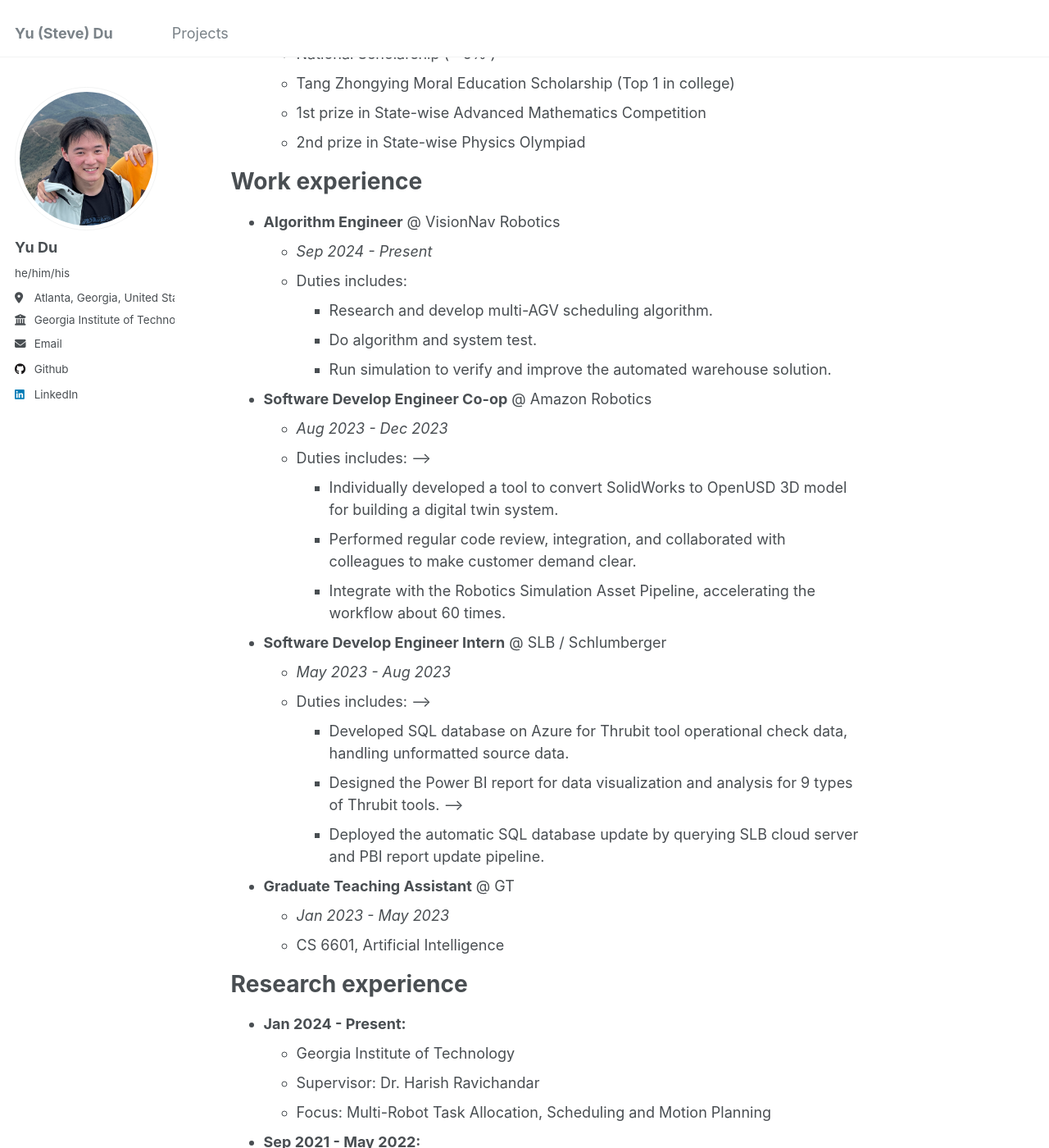
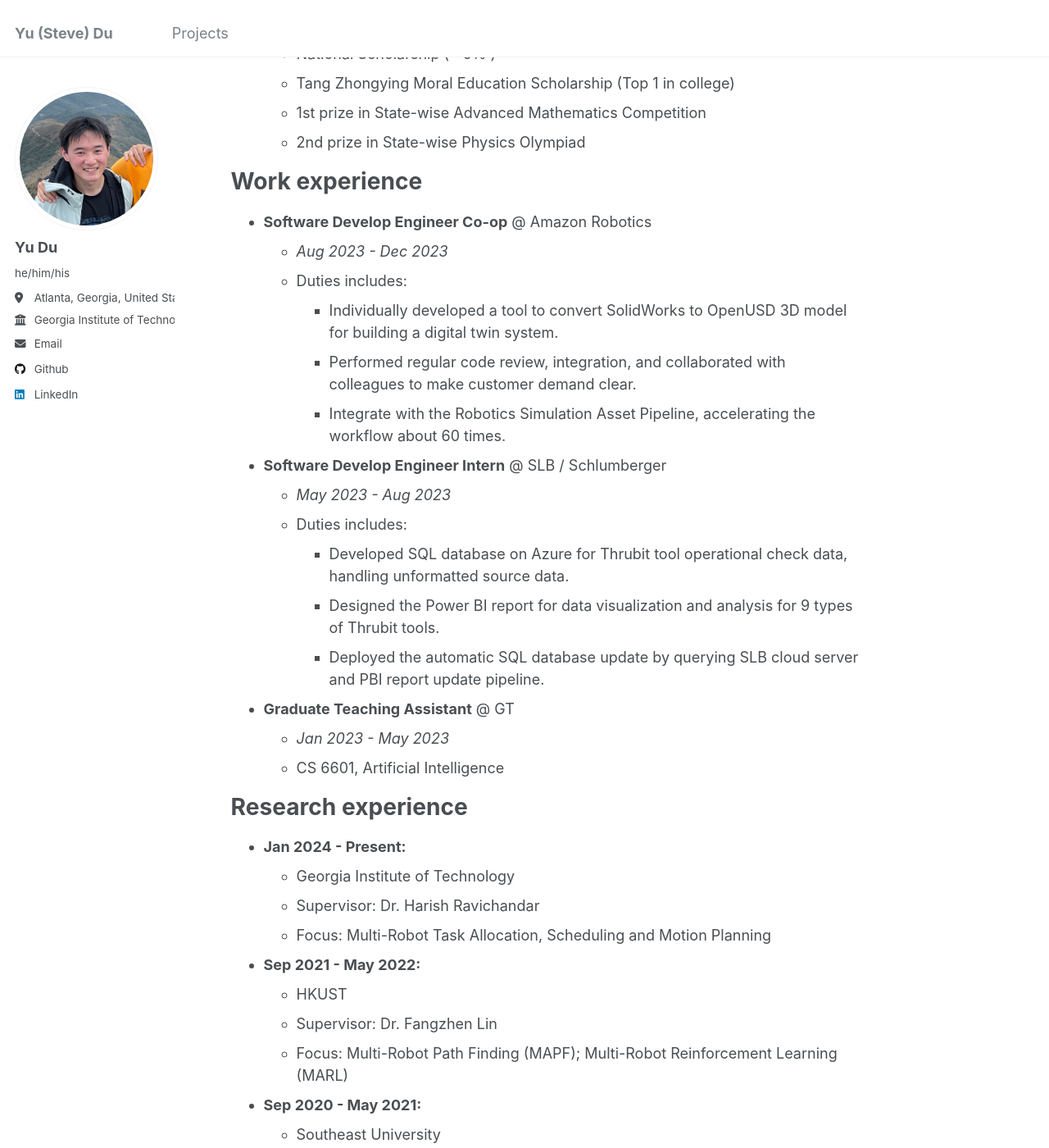
Before and after one commit to Mi-Dora/Mi-Dora.github.io, a Jekyll site: the page built from _pages/about.md, in a window 1280 px wide and 1400 px high, scrolled down 543 px. Shown: the whole window at 82% size. Built offline with Jekyll 4.4.1, drawn with Linux system fonts in a browser that asks for light colours.

Commit message:
remove experience

```diff
--- a/_pages/about.md
+++ b/_pages/about.md
@@ -8,6 +8,7 @@ redirect_from:
 ---
 
 {% include base_path %}
+
 
 Education
 ======
@@ -31,16 +32,16 @@ Education
 
 Work experience
 ======
-* **Algorithm Engineer** @ VisionNav Robotics
+<!-- * **Algorithm Engineer** @ VisionNav Robotics
   * *Sep 2024 - Present*
   * Duties includes:
     * Research and develop multi-AGV scheduling algorithm.
     * Do algorithm and system test.
-    * Run simulation to verify and improve the automated warehouse solution.
+    * Run simulation to verify and improve the automated warehouse solution. -->
 
 * **Software Develop Engineer Co-op** @ Amazon Robotics
   * *Aug 2023 - Dec 2023*
-  * Duties includes: -->
+  * Duties includes:
     * Individually developed a tool to convert SolidWorks to OpenUSD 3D model for building a digital twin system.
     * Performed regular code review, integration, and collaborated with colleagues to make customer demand clear.
     <!-- * Built Python API to extract joints, mesh, did space transform and mapped SolidWorks CAD information into OpenUSD format, which replicate a 1:1 3D meshes ready for simulation in NVIDIA Isaac and synthetic data. -->
@@ -48,9 +49,9 @@ Work experience
 
 * **Software Develop Engineer Intern** @ SLB / Schlumberger
   * *May 2023 - Aug 2023*
-  * Duties includes: -->
+  * Duties includes:
       * Developed SQL database on Azure for Thrubit tool operational check data, handling unformatted source data.
-      *	Designed the Power BI report for data visualization and analysis for 9 types of Thrubit tools. -->
+      *	Designed the Power BI report for data visualization and analysis for 9 types of Thrubit tools.
       *	Deployed the automatic SQL database update by querying SLB cloud server and PBI report update pipeline.
 
 * **Graduate Teaching Assistant** @ GT
```
